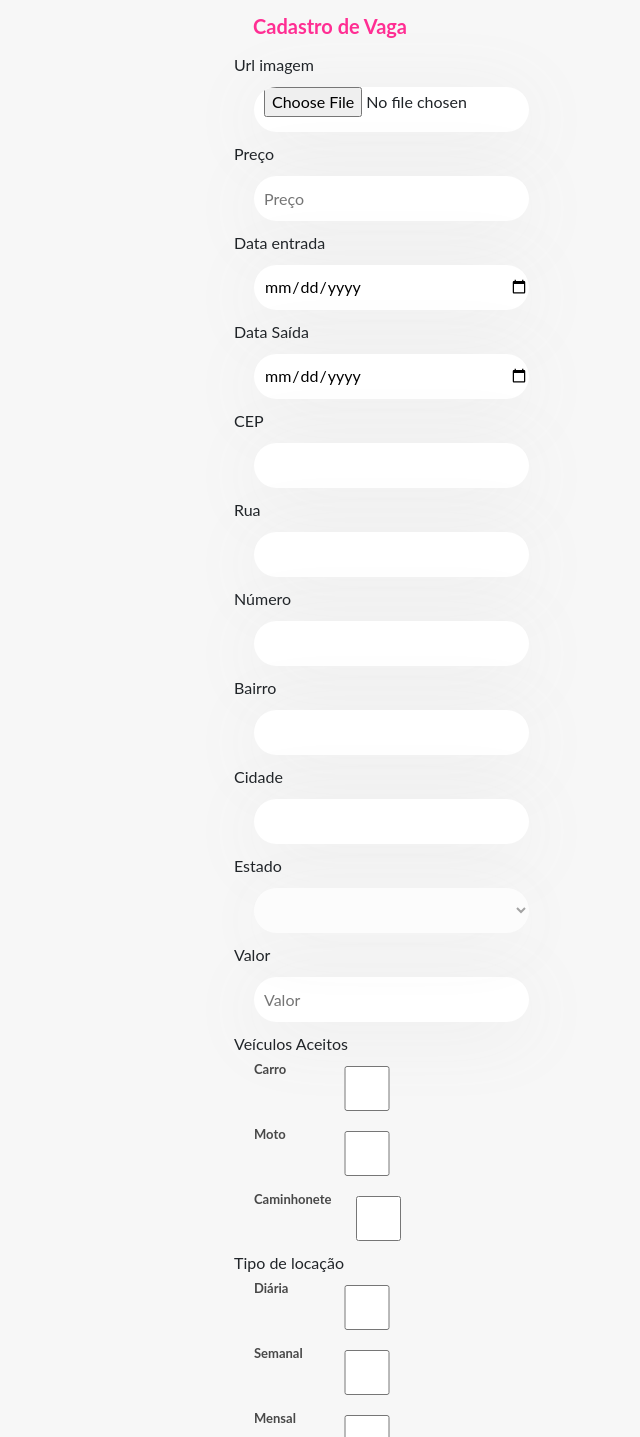
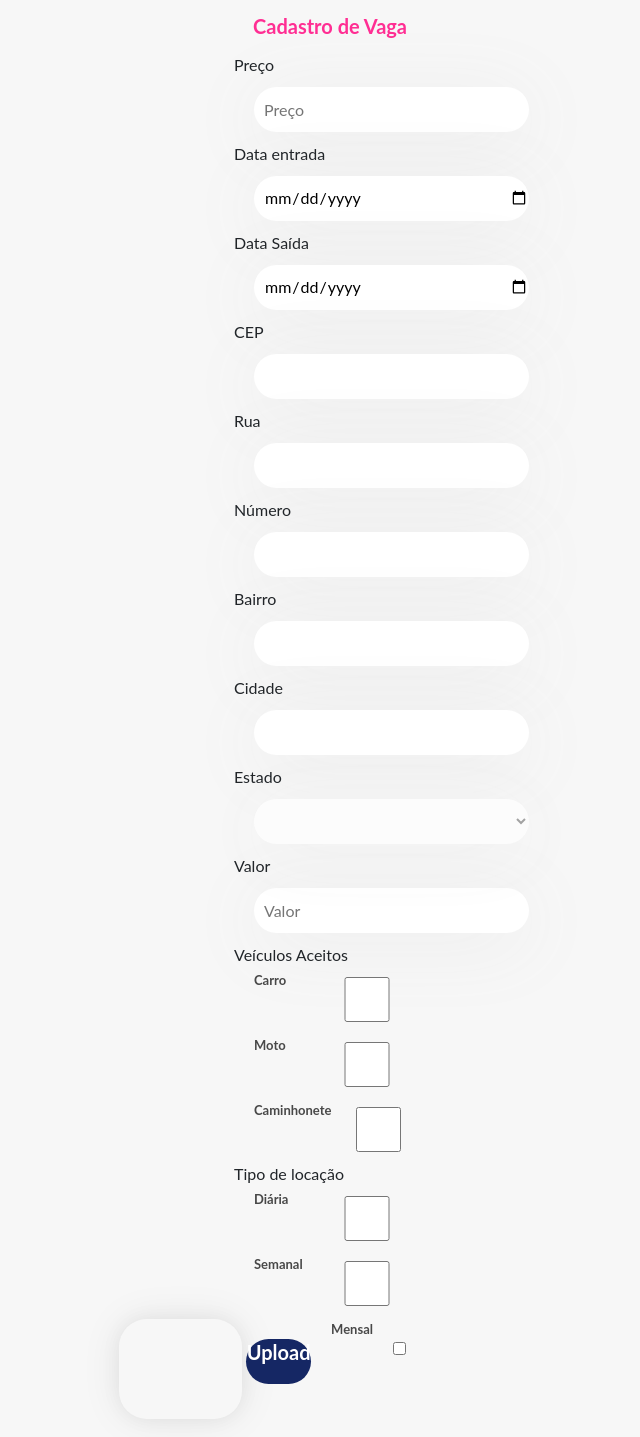
Before and after one commit to bermarques/estacionaai, a React (Create React App) app: page /parking in a window 1280 px wide. Shown: the top 1437 px of the page, without its empty margins (310-950 px from the left). Built offline with nearby package versions, Linux system fonts and the light colour scheme.

Commit message:
feature: upload button created on parking form

```diff
--- a/src/Components/ParkingForm/ParkingLocation/index.jsx
+++ b/src/Components/ParkingForm/ParkingLocation/index.jsx
@@ -13,6 +13,8 @@ import {
   StyledForm,
   StyledButton,
   StyledSelect,
+  StyledUploadButton,
+  ImageDiv,
 } from "../../../Style/globalStyles";
 
 const ParkingLocation = () => {
@@ -30,6 +32,7 @@ const ParkingLocation = () => {
     delete event.password_confirmation;
     console.log(event);
   };
+
   const [parkImage, setParkImage] = useState();
   const changeImage = async (e) => {
     setParkImage(await uploadImage(e));
@@ -71,7 +74,6 @@ const ParkingLocation = () => {
   return (
     <div className="master-parking-form">
       <StyledForm onSubmit={handleSubmit(sendForm)}>
-        {parkImage && <img src={`${parkImage}`} alt="imagem da vaga"></img>}
         {parkingFormdata.map(({ placeholder, name, type }, index) => (
           <div>
             <div>{placeholder}</div>
@@ -214,6 +216,17 @@ const ParkingLocation = () => {
           <StyledLabel for="monthly" value="monthly">
             Mensal
           </StyledLabel>
+          <div className="img-div-park">
+            <ImageDiv>
+              {" "}
+              {parkImage && (
+                <img src={`${parkImage}`} alt="imagem da vaga"></img>
+              )}
+            </ImageDiv>
+            <StyledUploadButton name="image" type="file">
+              Upload
+            </StyledUploadButton>
+          </div>
         </div>
         <StyledButton className="button-send" type="submit">
           Enviar
--- a/src/Helpers/ParkingForm/index.jsx
+++ b/src/Helpers/ParkingForm/index.jsx
@@ -31,11 +31,6 @@ export const schema = yup.object().shape({
 
 export const parkingFormdata = [
   {
-    placeholder: "Url imagem",
-    name: "image",
-    type: "file",
-  },
-  {
     placeholder: "Preço",
     name: "price",
     type: "number",
--- a/src/Style/ParkingForm/style.css
+++ b/src/Style/ParkingForm/style.css
@@ -34,3 +34,10 @@
   line-height: 27px;
   font-size: 25px !important;
 }
+
+.img-div-park {
+  display: flex;
+  flex-direction: row;
+  margin-top: 2%;
+  width: 100%;
+}
```
